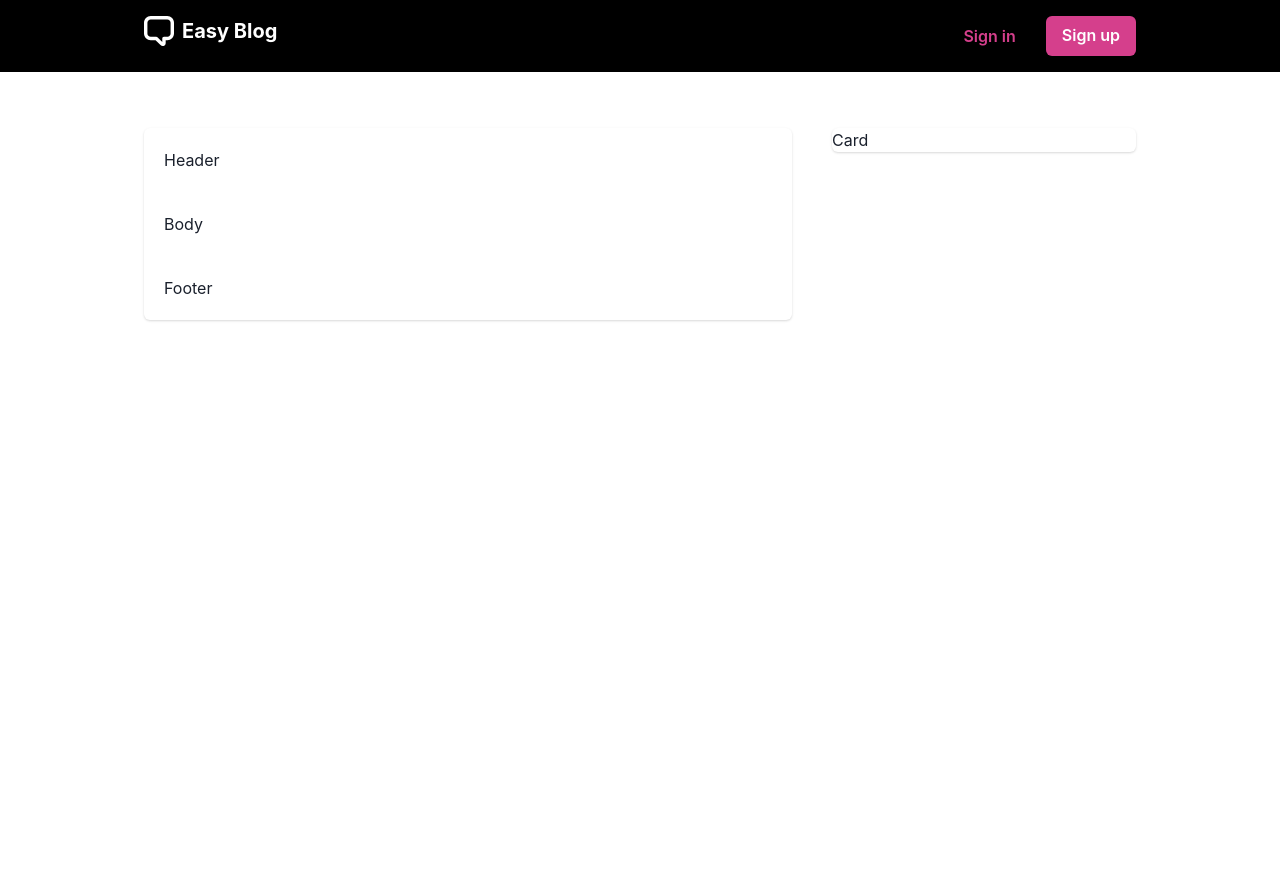
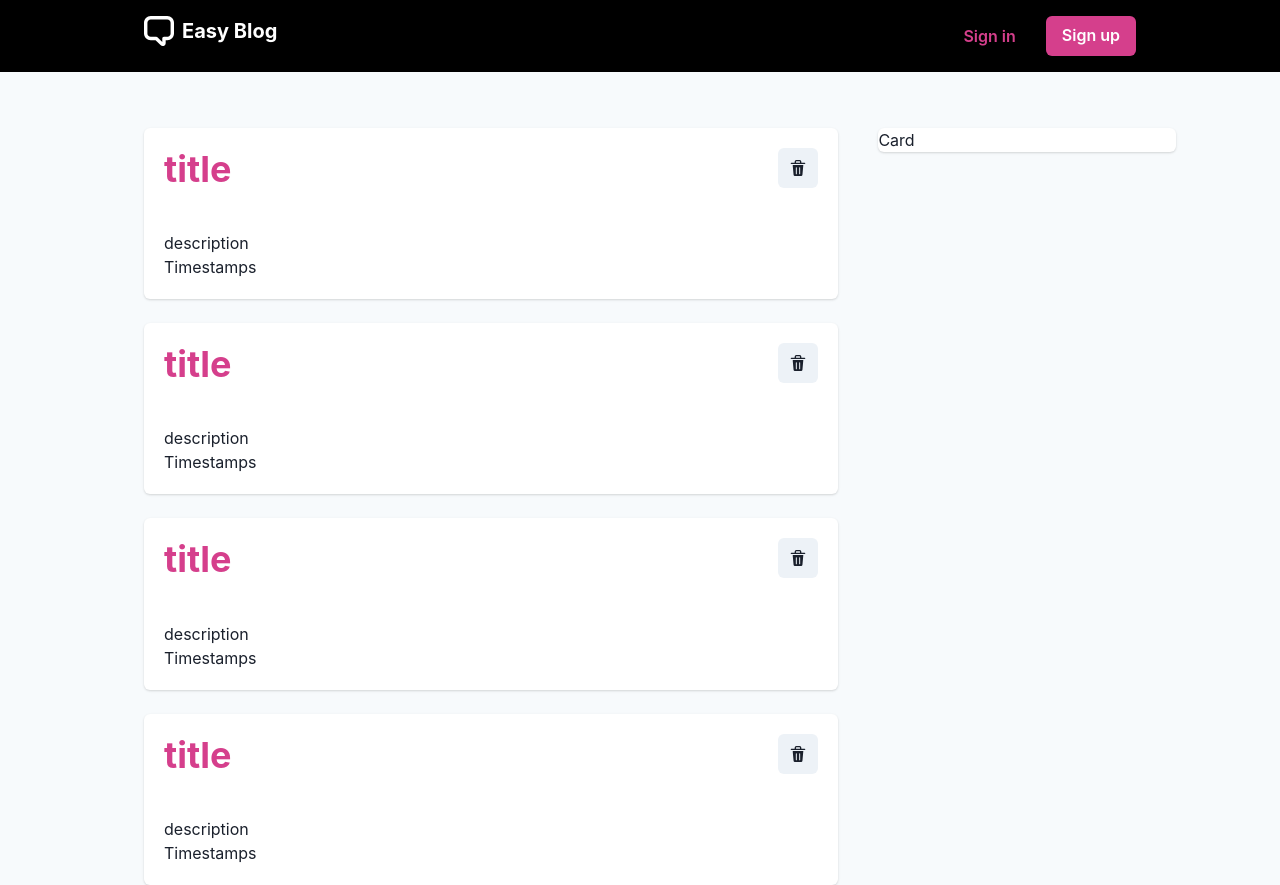
Before and after one commit to GavinITP/mern-easy-post, a React (Vite) app in the folder frontend/: page / in a window 1280 px wide. Before the commit the page ends 800 px from the top, so only its background shows below. Built offline with nearby package versions, Linux system fonts and the light colour scheme.

Commit message:
create feed

```diff
--- a/frontend/src/App.tsx
+++ b/frontend/src/App.tsx
@@ -1,24 +1,24 @@
-import { Container, Grid, GridItem, SimpleGrid } from "@chakra-ui/react";
+import { Box, Container, Grid, GridItem } from "@chakra-ui/react";
 import Navbar from "./components/Navbar";
 import Feed from "./components/Feed";
 import Form from "./components/Form";
 
 const App = () => {
   return (
-    <>
+    <Box bgColor="gray.50">
       <Navbar />
       <Container maxW="5xl">
-        <Grid templateColumns="repeat(6, 1fr)" columnGap="10">
-          <GridItem colSpan={4}>
+        <Grid templateColumns="70% 30%" gap={10}>
+          <GridItem>
             <Feed />
           </GridItem>
 
-          <GridItem colSpan={2}>
+          <GridItem>
             <Form />
           </GridItem>
         </Grid>
       </Container>
-    </>
+    </Box>
   );
 };
 
--- /dev/null
+++ b/frontend/src/components/BlogCard.tsx
@@ -0,0 +1,35 @@
+import {
+  Card,
+  CardBody,
+  CardHeader,
+  Flex,
+  Heading,
+  IconButton,
+  Spacer,
+  Text,
+} from "@chakra-ui/react";
+
+import { DeleteIcon } from "@chakra-ui/icons";
+
+const BlogCard = () => {
+  return (
+    <Card>
+      <CardHeader>
+        <Flex>
+          <Heading color="pink.500">title</Heading>
+
+          <Spacer />
+
+          <IconButton aria-label="Search database" icon={<DeleteIcon />} />
+        </Flex>
+      </CardHeader>
+
+      <CardBody>
+        <Text>description</Text>
+        <Text>Timestamps</Text>
+      </CardBody>
+    </Card>
+  );
+};
+
+export default BlogCard;
--- a/frontend/src/components/Feed.tsx
+++ b/frontend/src/components/Feed.tsx
@@ -1,16 +1,14 @@
-import { Card, CardBody, CardFooter, CardHeader } from "@chakra-ui/react";
+import { Flex } from "@chakra-ui/react";
+import BlogCard from "./BlogCard";
 
 const Feed = () => {
   return (
-    <>
-      <Card>
-        <CardHeader>Header</CardHeader>
-
-        <CardBody>Body</CardBody>
-
-        <CardFooter>Footer</CardFooter>
-      </Card>
-    </>
+    <Flex gap={6} direction="column">
+      <BlogCard />
+      <BlogCard />
+      <BlogCard />
+      <BlogCard />
+    </Flex>
   );
 };
 
```
